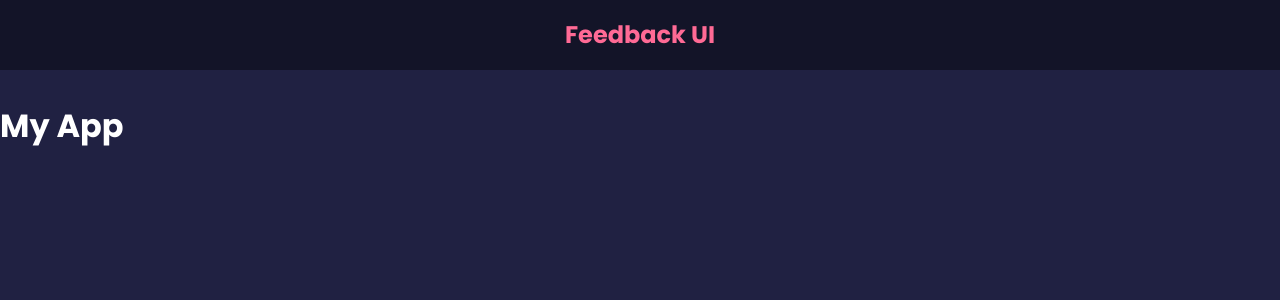
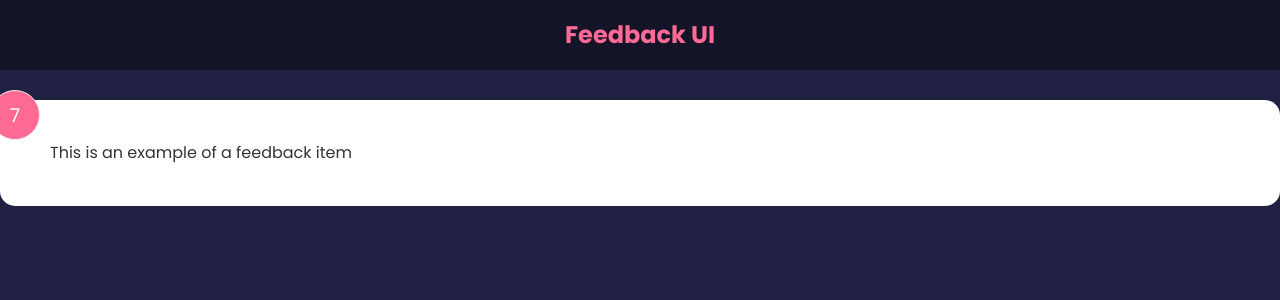
Before and after one commit to steveanthony999/traversy-feedback-app, a React (Create React App) app: page / in a window 1280 px wide. Shown: the top 300 px of the page. Built offline with nearby package versions, Linux system fonts and the light colour scheme; the HTML template or start-up script is replaced by a standard one.

Commit message:
set up feedback data

```diff
--- a/src/App.js
+++ b/src/App.js
@@ -1,10 +1,11 @@
+import FeedbackItem from './components/FeedbackItem';
 import Header from './components/Header';
 
 const App = () => {
   return (
     <>
       <Header />
-      <h1>My App</h1>
+      <FeedbackItem />
     </>
   );
 };
--- /dev/null
+++ b/src/components/FeedbackItem.jsx
@@ -0,0 +1,14 @@
+import { useState } from 'react';
+
+const FeedbackItem = () => {
+  const [rating, setRating] = useState(7);
+  const [text, setText] = useState('This is an example of a feedback item');
+
+  return (
+    <div className='card'>
+      <div className='num-display'>{rating}</div>
+      <div className='text-display'>{text}</div>
+    </div>
+  );
+};
+export default FeedbackItem;
```
Also changed, not shown: src/data/FeedbackData.js (added, +19 -0 lines).
